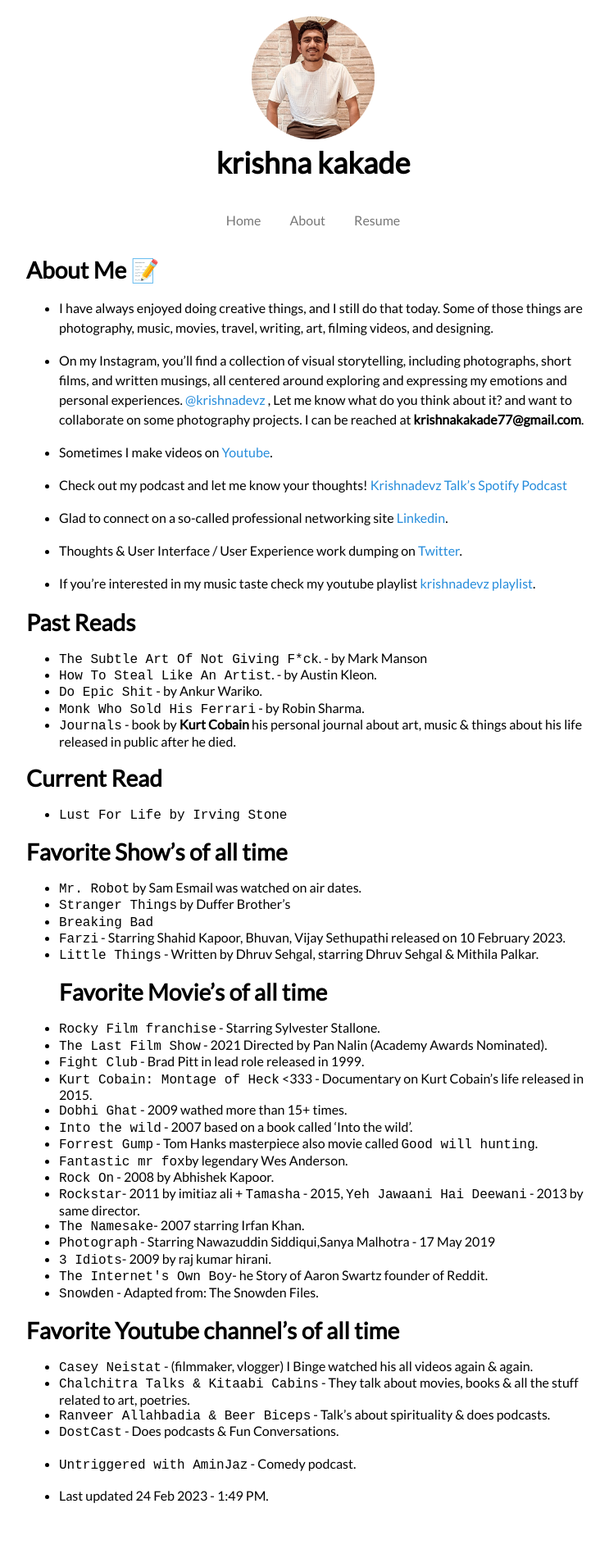
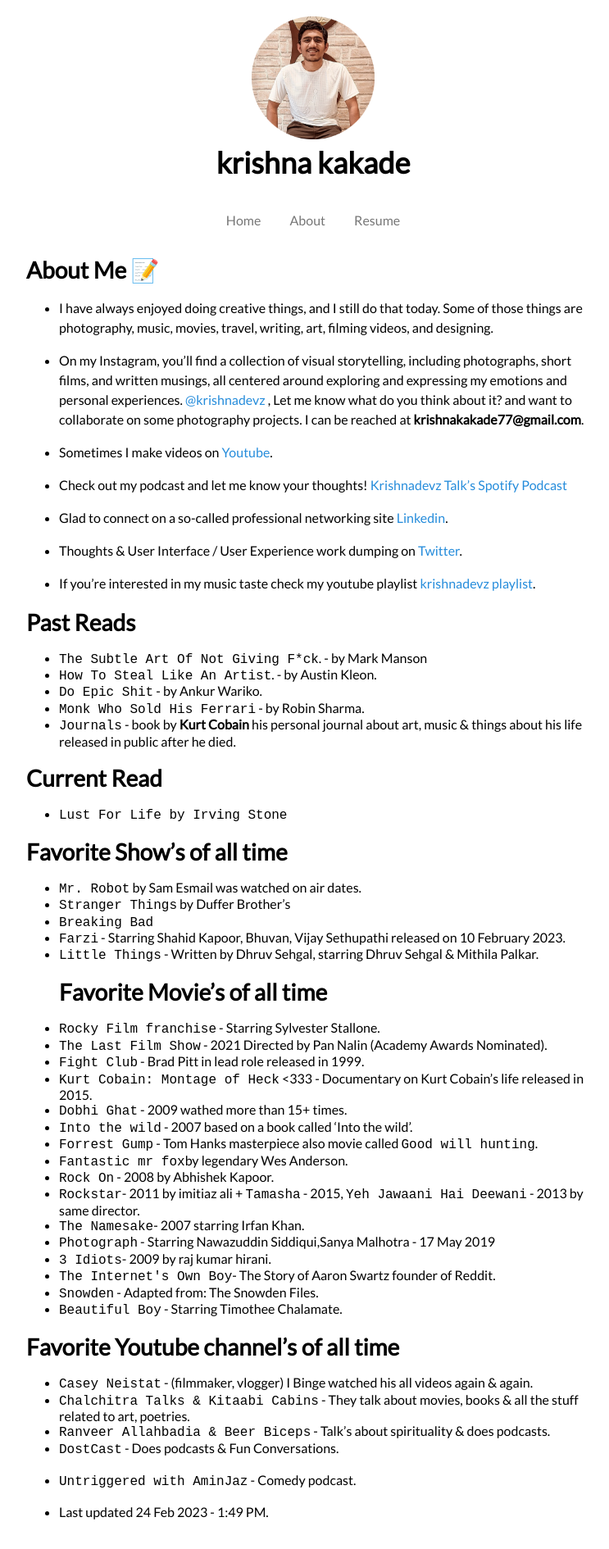
Before and after one commit to krishnadevz/krishnadevz.github.io, a Jekyll site: the page built from About.md, in a window 1280 px wide. Shown: the whole page at 82% size, without its empty margins (258-1001 px from the left). Built offline with Jekyll 4.4.1, drawn with Linux system fonts in a browser that asks for light colours; nearby versions of some CDN libraries; our own code applies the rules of GitHub Pages for plain Markdown files.

Commit message:
updatess

```diff
--- a/About.md
+++ b/About.md
@@ -49,8 +49,9 @@
 * `The Namesake`- 2007 starring Irfan Khan.
 * `Photograph` - Starring Nawazuddin Siddiqui,Sanya Malhotra - 17 May 2019
 * `3 Idiots`- 2009 by raj kumar hirani.
-* `The Internet's Own Boy`- he Story of Aaron Swartz founder of Reddit.
+* `The Internet's Own Boy`- The Story of Aaron Swartz founder of Reddit.
 * `Snowden` - Adapted from: The Snowden Files.
+* `Beautiful Boy` - Starring Timothee Chalamate.
 
 # Favorite Youtube channel's of all time
 * `Casey Neistat` - (filmmaker, vlogger) I Binge watched his all videos again & again.
```
